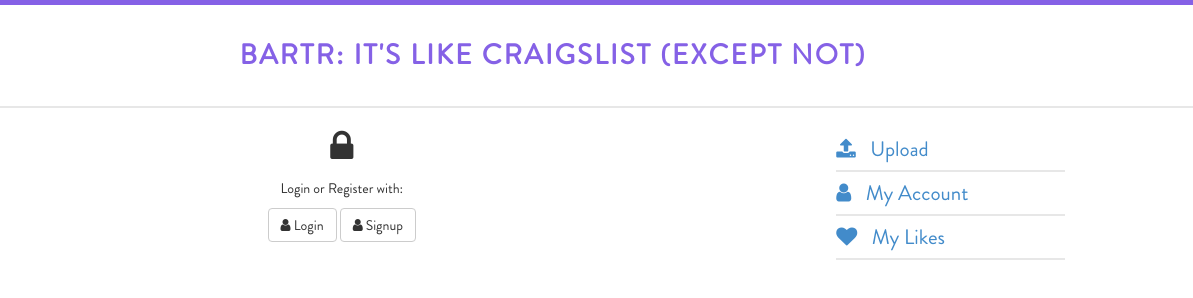
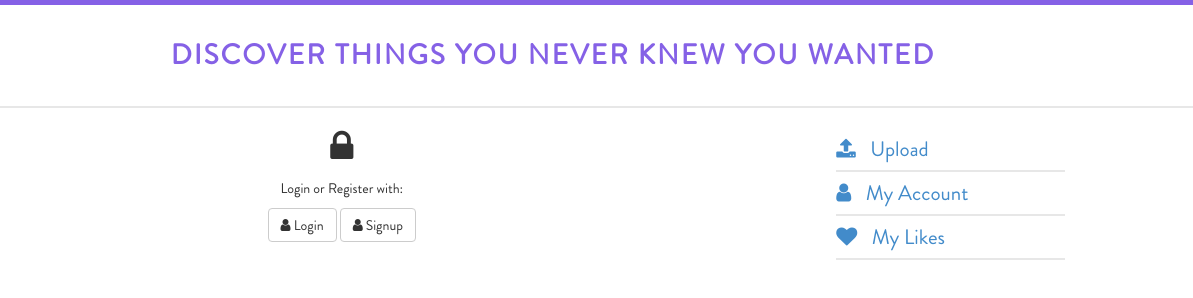
Before and after one commit to NicholasDeStefano/bartr, a website: page public/index.html in a window 1280 px wide. Shown: the full height of the page, 87-1280 px from the left. Drawn offline with Linux system fonts and the light colour scheme; no server answers; files whose address does not match are found by name.

Commit message:
updated header copy

```diff
--- a/public/index.html
+++ b/public/index.html
@@ -49,7 +49,7 @@
       <div class="mobi-hide">
         <a class="logo" href="/#/app"><img src="images/logo.png"></a>
         <div class="navtext">
-          <h1 class="nav-text-center">bartr: it's like craigslist (except not)</h1>
+          <h1 class="nav-text-center">discover things you never knew you wanted</h1>
           <!-- <p class="nav-text-center"><strong>See something?</strong> Email letsbartr@gmail.com & we'll take care of the rest.</p>
           <p class="nav-text-center"><strong>Have something?</strong> <a href="/#/posts">Upload it</a></p> -->
         </div>
```
